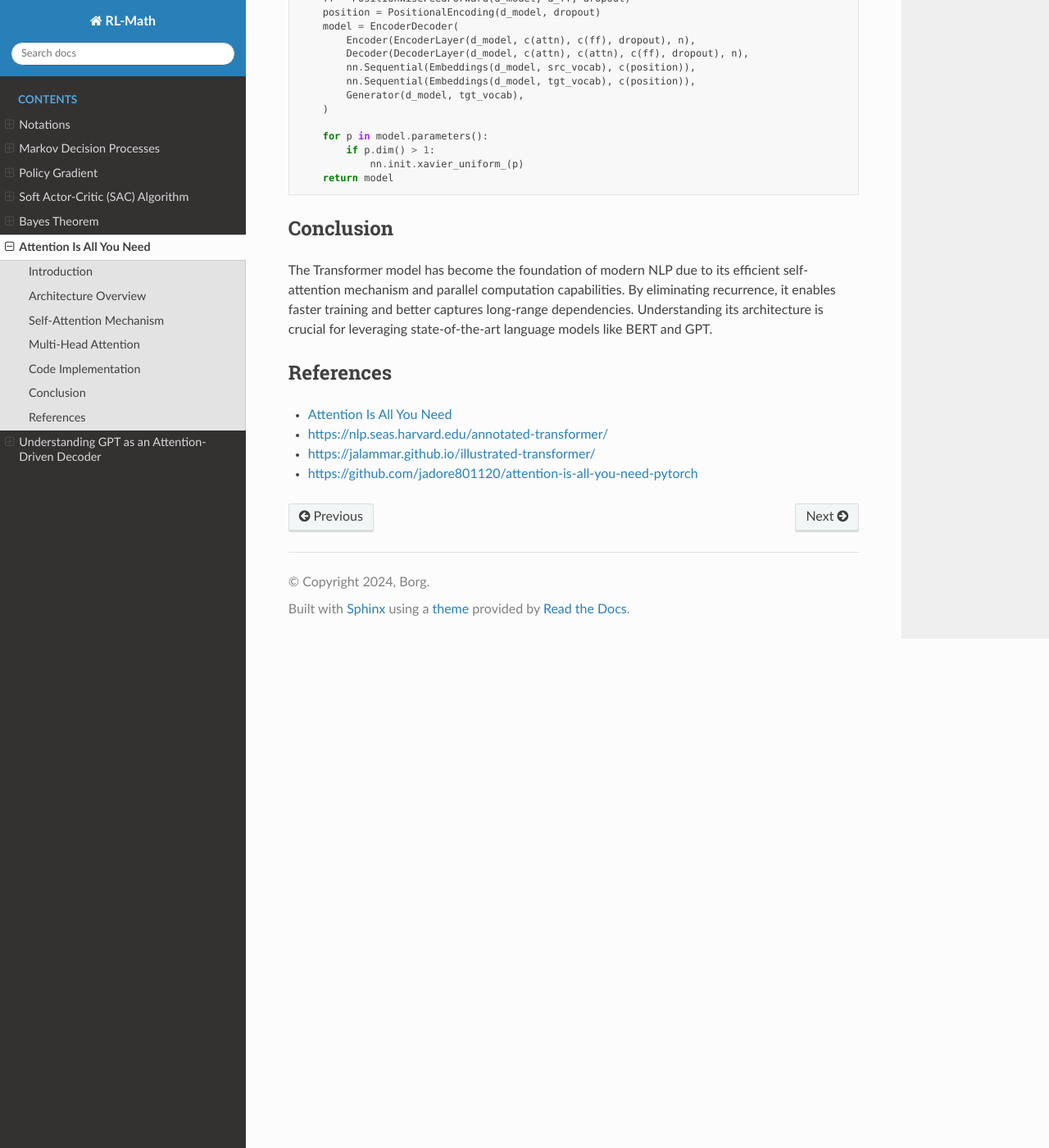
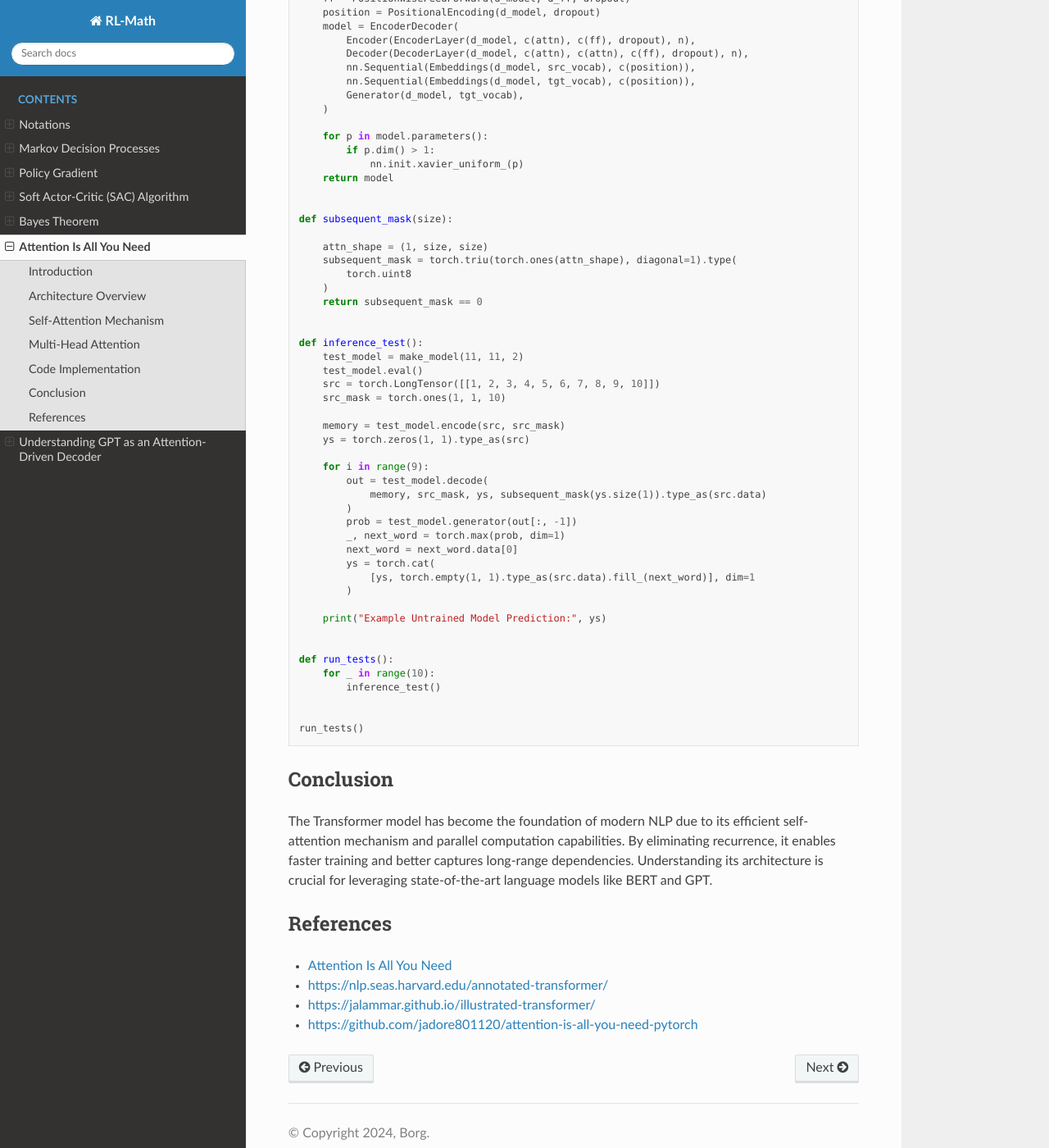
Before and after one commit to boyin96/Reinforcement-Learning-Math, a Sphinx documentation site: the page built from docs/source/attention.rst, in a window 1280 px wide and 1400 px high, scrolled down 7005 px. Shown: the whole window at 82% size. Built offline with Sphinx 7.4.7 and the Read the Docs theme 3.1.0, drawn with Linux system fonts in a browser that asks for light colours; formulas are drawn with MathJax 3.

Commit message:
Update attention.rst

```diff
--- a/docs/source/attention.rst
+++ b/docs/source/attention.rst
@@ -387,6 +387,46 @@ This means that moving from :math:`pos` to :math:`pos + k` is equivalent to rota
        return model
 
 
+   def subsequent_mask(size):
+
+       attn_shape = (1, size, size)
+       subsequent_mask = torch.triu(torch.ones(attn_shape), diagonal=1).type(
+           torch.uint8
+       )
+       return subsequent_mask == 0
+
+
+   def inference_test():
+       test_model = make_model(11, 11, 2)
+       test_model.eval()
+       src = torch.LongTensor([[1, 2, 3, 4, 5, 6, 7, 8, 9, 10]])
+       src_mask = torch.ones(1, 1, 10)
+
+       memory = test_model.encode(src, src_mask)
+       ys = torch.zeros(1, 1).type_as(src)
+
+       for i in range(9):
+           out = test_model.decode(
+               memory, src_mask, ys, subsequent_mask(ys.size(1)).type_as(src.data)
+           )
+           prob = test_model.generator(out[:, -1])
+           _, next_word = torch.max(prob, dim=1)
+           next_word = next_word.data[0]
+           ys = torch.cat(
+               [ys, torch.empty(1, 1).type_as(src.data).fill_(next_word)], dim=1
+           )
+
+       print("Example Untrained Model Prediction:", ys)
+
+
+   def run_tests():
+       for _ in range(10):
+           inference_test()
+
+
+   run_tests()
+
+
 Conclusion
 -----------
 The Transformer model has become the foundation of modern NLP due to its efficient self-attention mechanism and parallel computation capabilities. By eliminating recurrence, it enables faster training and better captures long-range dependencies. Understanding its architecture is crucial for leveraging state-of-the-art language models like BERT and GPT.
```
